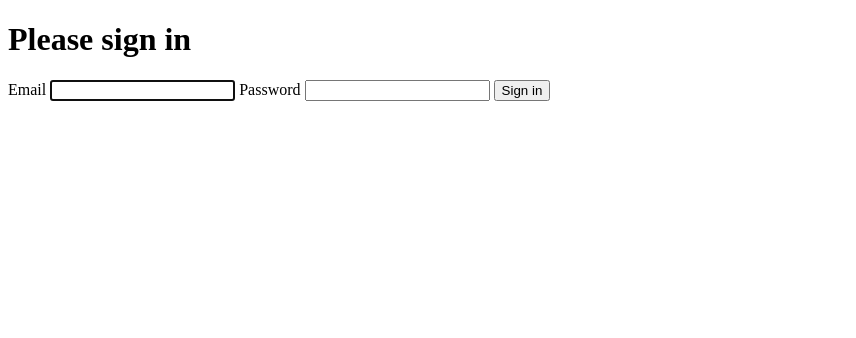
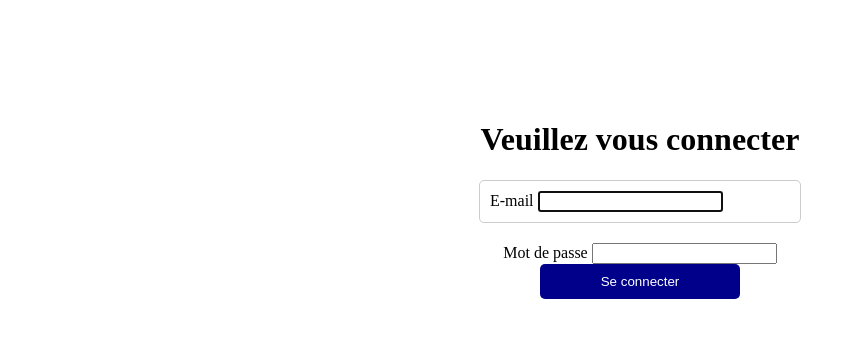
Before and after one commit to GIBIO2IPCI/UATG, a Symfony app: template templates/security/login.html.twig in a window 1280 px wide. Shown: the top 338 px of the page, without its empty margins (0-856 px from the left). Run offline with Twig, Linux system fonts and the light colour scheme; the template is opened without the code that fills it, so the values that code supplies are empty; some libraries are stand-ins or nearby versions.

Commit message:
premier commit sur la branche

```diff
--- a/assets/app.js
+++ b/assets/app.js
@@ -7,3 +7,5 @@
 
 // any CSS you import will output into a single css file (app.css in this case)
 import './styles/app.css';
+
+console.log('webpack Encore is working!');
--- a/src/Form/RegistrationFormType.php
+++ b/src/Form/RegistrationFormType.php
@@ -36,7 +36,7 @@ class RegistrationFormType extends AbstractType
                         'message' => 'Please enter a password',
                     ]),
                     new Length([
-                        'min' => 6,
+                        'min' => 8,
                         'minMessage' => 'Your password should be at least {{ limit }} characters',
                         // max length allowed by Symfony for security reasons
                         'max' => 4096,
--- a/templates/security/login.html.twig
+++ b/templates/security/login.html.twig
@@ -3,7 +3,7 @@
 {% block title %}Log in!{% endblock %}
 
 {% block body %}
-<form method="post">
+<form method="post" style="display: flex; flex-direction: column;align-items: center;margin-top: 100px;">
     {% if error %}
         <div class="alert alert-danger">{{ error.messageKey|trans(error.messageData, 'security') }}</div>
     {% endif %}
@@ -14,18 +14,24 @@
         </div>
     {% endif %}
 
-    <h1 class="h3 mb-3 font-weight-normal">Please sign in</h1>
-    <label for="inputEmail">Email</label>
-    <input type="email" value="{{ last_username }}" name="email" id="inputEmail" class="form-control" autocomplete="email" required autofocus>
-    <label for="inputPassword">Password</label>
-    <input type="password" name="password" id="inputPassword" class="form-control" autocomplete="current-password" required>
+<div>
+    <h1 class="h3 mb-3 font-weight-normal">Veuillez vous connecter </h1>
+</div>
+    <div style="width: 300px;border-radius: 5px;border: 1px solid #ccc;padding: 10px;width: 300px;margin-bottom:20px">
+        <label for="inputEmail">E-mail</label>
+        <input type="email" value="{{ last_username }}" name="email" id="inputEmail" class="form-control" autocomplete="email" required autofocus>
+    </div>
+    <div>
+        <label for="inputPassword">Mot de passe</label>
+        <input type="password" name="password" id="inputPassword" class="form-control" autocomplete="current-password" required>
 
-    <input type="hidden" name="_csrf_token"
-           value="{{ csrf_token('authenticate') }}"
-    >
+        <input type="hidden" name="_csrf_token" value="{{ csrf_token('authenticate') }}">
+    </div>
+    <div>
+        <button class="btn btn-lg btn-primary" type="submit" style="background-color: darkblue;color: #fff;border: none;border-radius: 5px;padding: 10px;width: 200px;cursor: pointer;">
+            Se connecter
+        </button>
+    </div>
 
-    <button class="btn btn-lg btn-primary" type="submit">
-        Sign in
-    </button>
 </form>
 {% endblock %}
```
